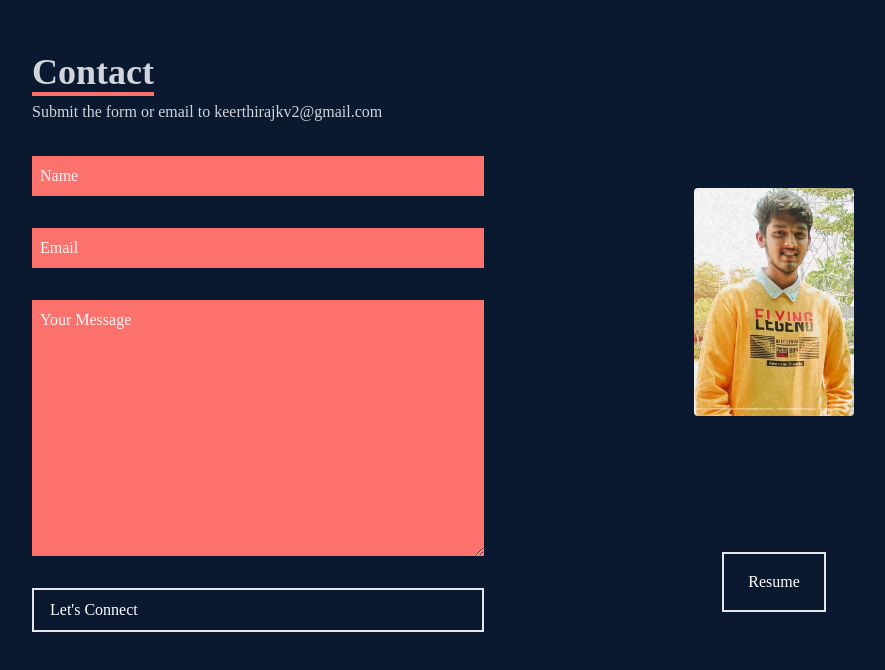
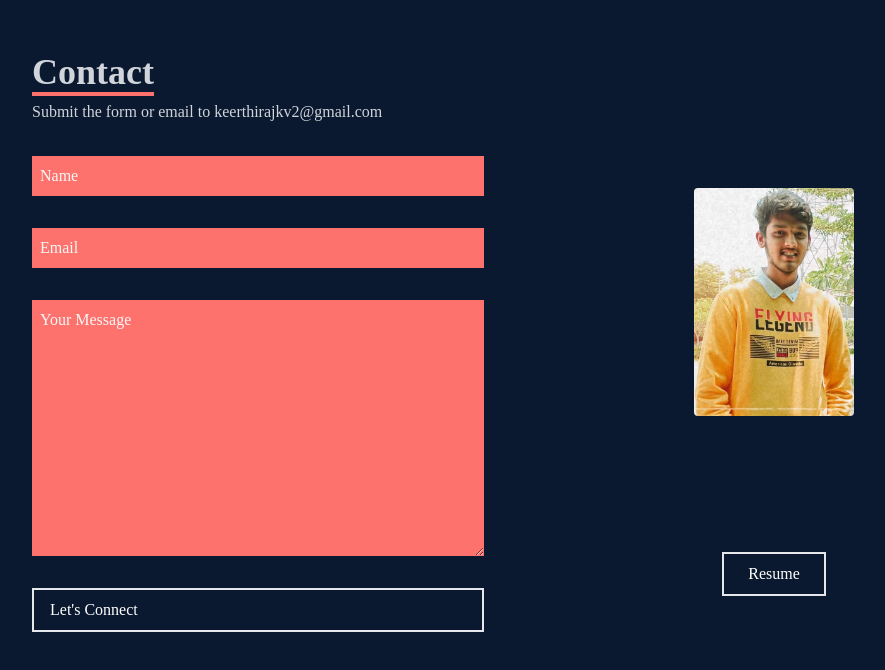
Before and after one commit to KR-16/KeerthiRajPortfolio, a React (Create React App) app in the folder portfolio/: page / in a window 1280 px wide. Shown: the part 4496-5166 px from the top of the page, without its empty margins (124-1009 px from the left). Built offline with nearby package versions, Linux system fonts and the light colour scheme; the HTML template or start-up script is replaced by a standard one.

Commit message:
Contact Resume Button restore

```diff
--- a/portfolio/src/components/Contact.jsx
+++ b/portfolio/src/components/Contact.jsx
@@ -53,7 +53,7 @@ const Contact = () => {
           </div>
           <div className='flex justify-center items-center'>
             <a href="https://github.com/KR-16/Documents/blob/main/Resume/Keerthi%20Raj%20Resume.pdf" target="_blank" rel='noopener noreferrer' download>
-              <button className='text-white border-2 hover:bg-[#fd726d] hover:border-[#fd726d] px-6 py-4 flex items-center'>Resume</button>
+              <button className='text-white border-2 hover:bg-[#fd726d] hover:border-[#fd726d] px-6 py-2 flex items-center'>Resume</button>
             </a>
           </div>
         </div>
```
